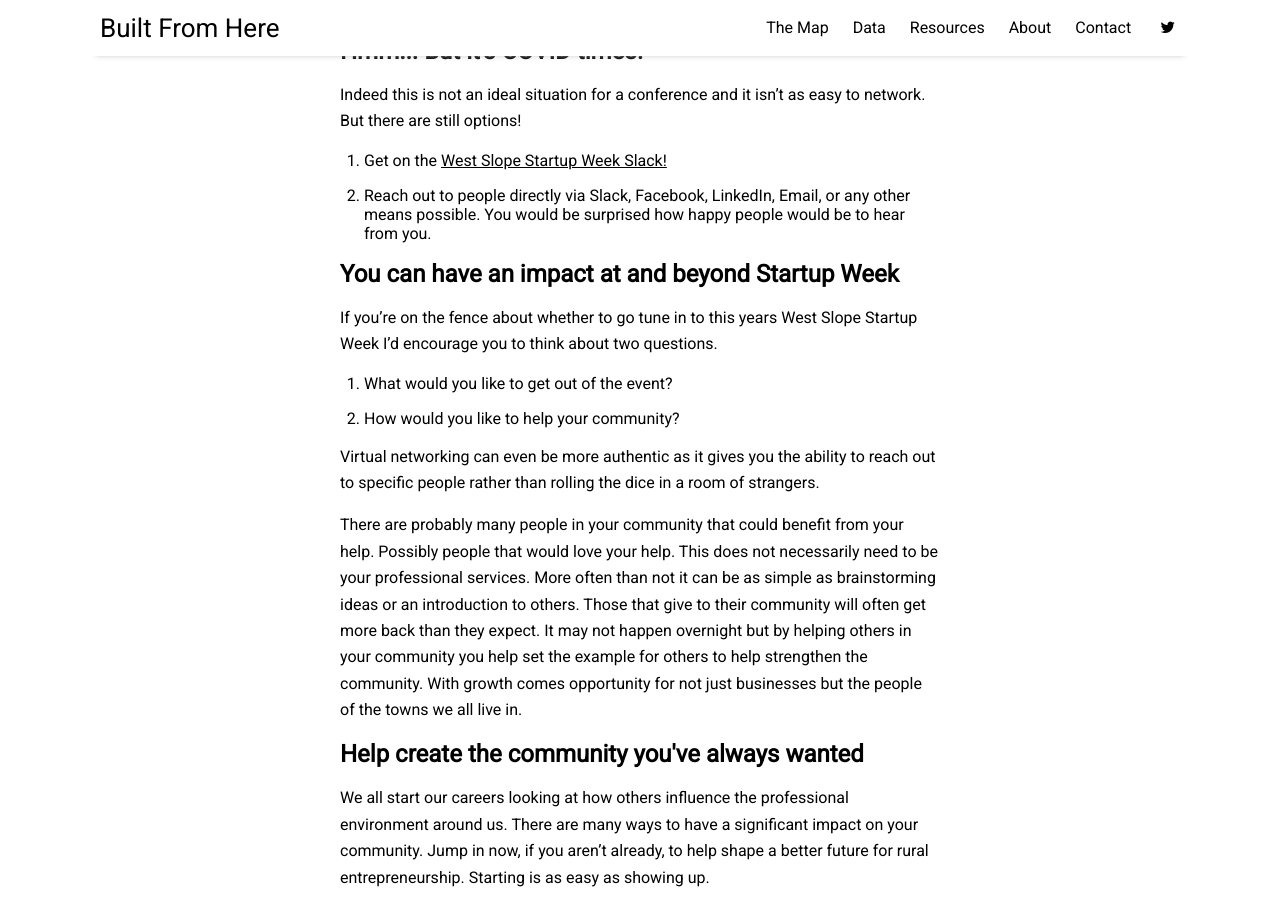
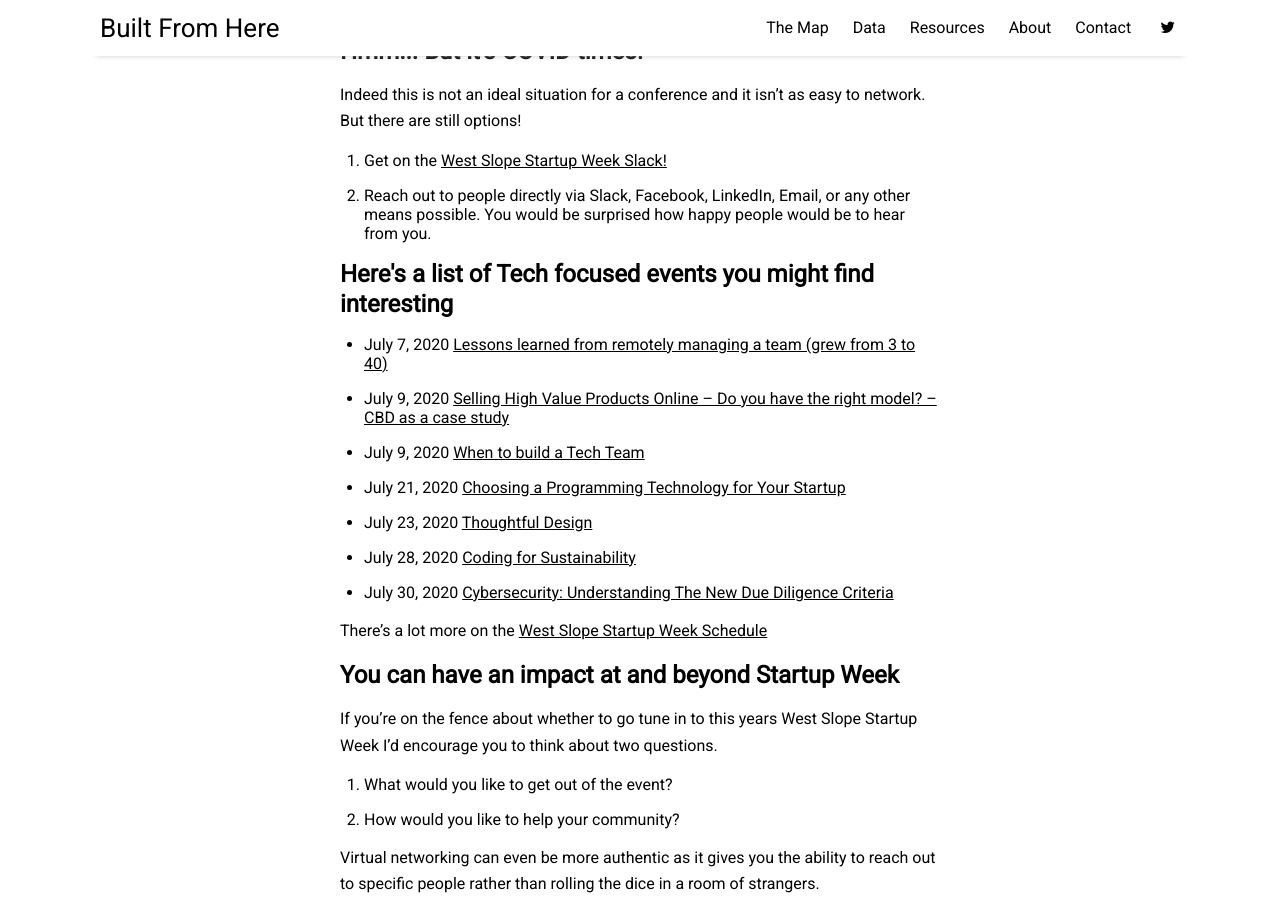
Before and after one commit to justinlewis/built-from-here, a Jekyll site: the page built from _posts/2020-02-29-rural-startup-week.md, in a window 1280 px wide and 900 px high, scrolled down 2248 px. Built offline with Jekyll 4.4.1, drawn with Linux system fonts in a browser that asks for light colours; nearby versions of some CDN libraries.

Commit message:
change date

```diff
--- a/_posts/2020-02-29-rural-startup-week.md
+++ b/_posts/2020-02-29-rural-startup-week.md
@@ -69,6 +69,35 @@ Indeed this is not an ideal situation for a conference and it isn't as easy to n
   </li>
 </ol>
 
+<h2>
+  Here's a list of Tech focused events you might find interesting
+</h2>
+<ul>
+  <li>
+    July 7, 2020 <a href="https://techstarsstartupweekwestslope202.sched.com/event/cew3/lessons-learned-from-remotely-managing-a-team-grew-from-3-to-40" target="_blank">Lessons learned from remotely managing a team (grew from 3 to 40)</a>
+  </li>
+  <li>
+    July 9, 2020 <a href="https://techstarsstartupweekwestslope202.sched.com/event/ceZi/selling-high-value-products-online-do-you-have-the-right-model-cbd-as-a-case-study" target="_blank">Selling High Value Products Online – Do you have the right model? – CBD as a case study</a>
+  </li>
+  <li>
+    July 9, 2020 <a href="https://techstarsstartupweekwestslope202.sched.com/event/ceWh/when-to-build-a-tech-team" target="_blank">When to build a Tech Team</a>
+  </li>
+  <li>
+    July 21, 2020 <a href="https://techstarsstartupweekwestslope202.sched.com/event/ceVU/choosing-a-programming-technology-for-your-startup" target="_blank">Choosing a Programming Technology for Your Startup</a>
+  </li>
+  <li>
+    July 23, 2020 <a href="https://techstarsstartupweekwestslope202.sched.com/event/cYIR/thoughtful-design" target="_blank">Thoughtful Design</a>
+  </li>
+  <li>
+    July 28, 2020 <a href="https://techstarsstartupweekwestslope202.sched.com/event/cftK/coding-for-sustainability" target="_blank">Coding for Sustainability</a>
+  </li>
+  <li>
+    July 30, 2020 <a href="https://techstarsstartupweekwestslope202.sched.com/event/cpUh/cybersecurity-understanding-the-new-due-diligence-criteria" target="_blank">Cybersecurity: Understanding The New Due Diligence Criteria</a>
+  </li>
+</ul>
+
+There's a lot more on the <a href="https://techstarsstartupweekwestslope202.sched.com/">West Slope Startup Week Schedule</a>
+
 
 <h2>
   You can have an impact at and beyond Startup Week
```
